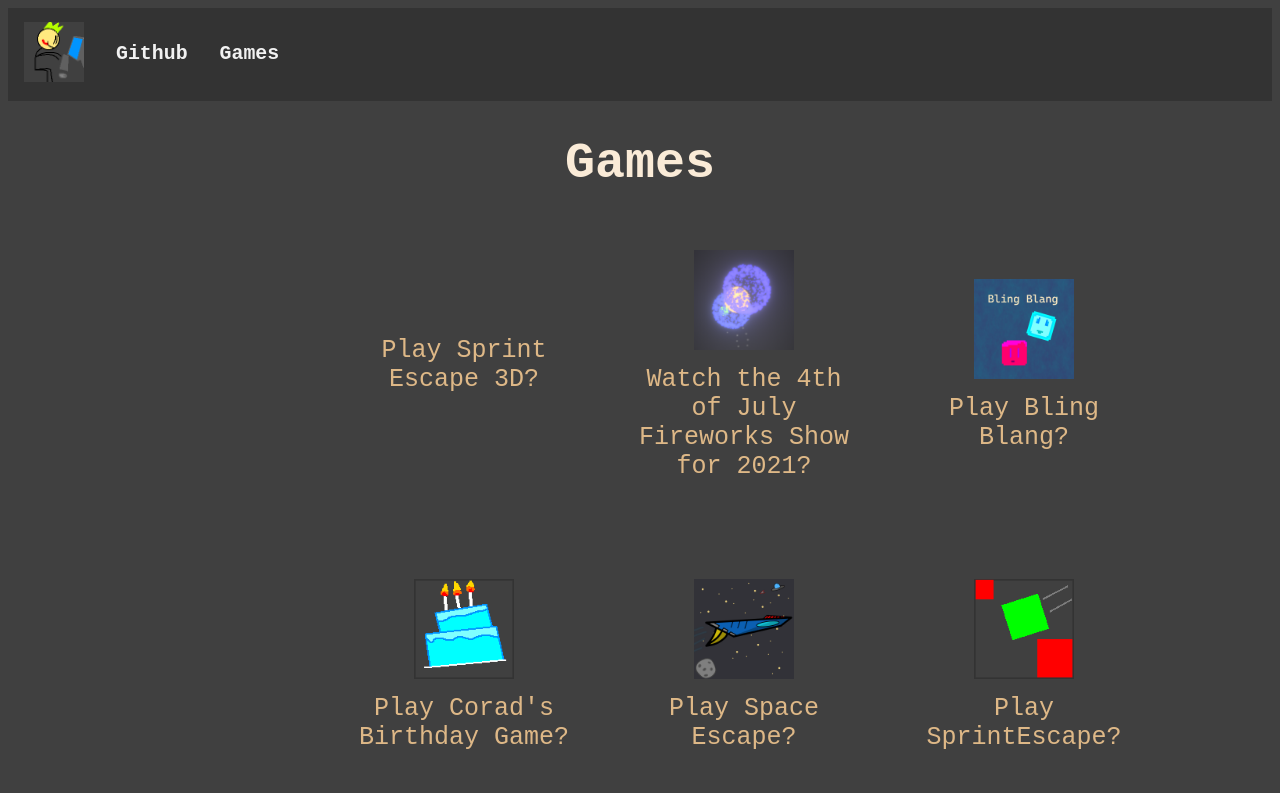
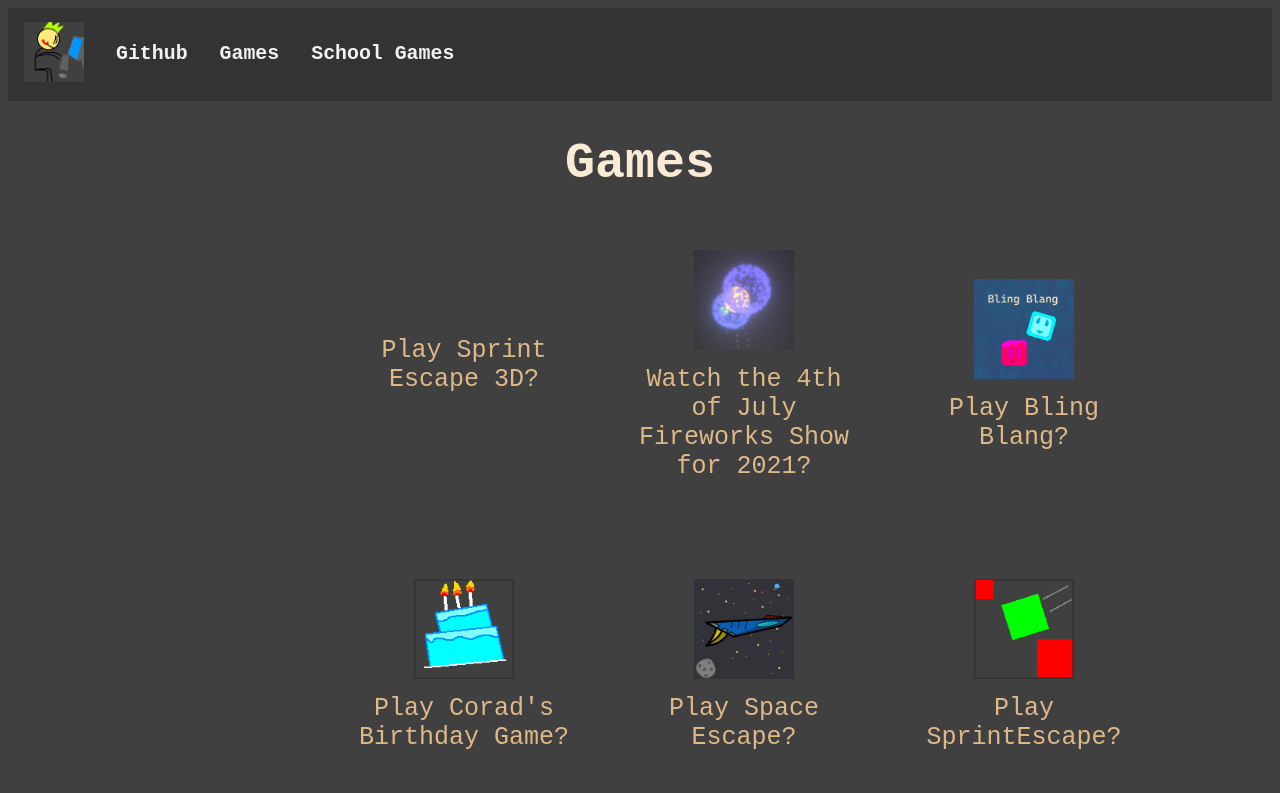
Before and after one commit to ipo-official/ipo-official.github.io, a plain HTML site: page games/index.html in a window 1280 px wide. Drawn offline with Linux system fonts and the light colour scheme.

Commit message:
skool games

```diff
--- a/titlebar.js
+++ b/titlebar.js
@@ -5,6 +5,7 @@ const titlebarHtml =
 	<a href="/"><img src="/icon.png" width="60px"></a>
 	<a target="_blank" href="https://github.com/TeddyTelanoff"><h3>Github</h3></a>
 	<a href="/games"><h3>Games</h3></a>
+	<a href="https://editor.p5js.org/SkoolBoiTreidex/full/azR7YeMhG"><h3>School Games</h3></a>
 	<a href="/devlog" id="devlog"><h3>DevLog</h3></a>
 `;
 
```
Also changed, not shown: games/index.html (+0 -1 lines).
